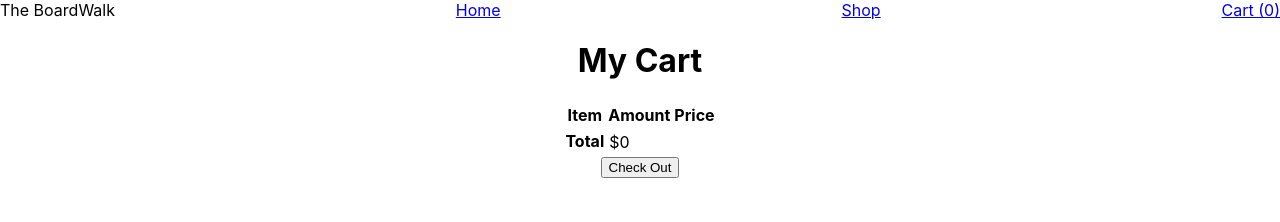
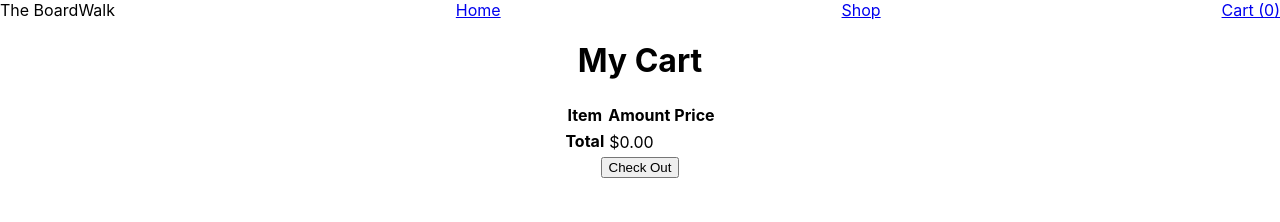
Before and after one commit to xsherryhe/shopping-cart, a React (Create React App) app: page /cart in a window 1280 px wide. Shown: the top 222 px of the page. Built offline with nearby package versions, Linux system fonts and the light colour scheme.

Commit message:
Fixed some bugs involving cart display and totals calculations

```diff
--- a/src/components/Cart.js
+++ b/src/components/Cart.js
@@ -16,7 +16,9 @@ export default function Cart({ cart, changeCartQuantity, deleteFromCart }) {
           </tr>
         </thead>
         <tbody>
-          {cart.map((item) => (
+          {cart
+            .sort((a, b) => a.name.localeCompare(b.name))
+            .map((item) => (
               <CartItem
                 item={item}
                 onChangeQuantity={changeCartQuantity}
--- a/src/helpers/totals.js
+++ b/src/helpers/totals.js
@@ -3,9 +3,11 @@ export function totalItems(cart) {
 }
 
 export function itemTotalPrice({ quantity, price }) {
-  return quantity * price;
+  return (quantity * price).toFixed(2);
 }
 
 export function totalPrice(cart) {
-  return cart.reduce((total, item) => total + itemTotalPrice(item), 0);
+  return cart
+    .reduce((total, item) => total + Number(itemTotalPrice(item)), 0)
+    .toFixed(2);
 }
```
Lines whose indentation alone changed are shown as unchanged.
